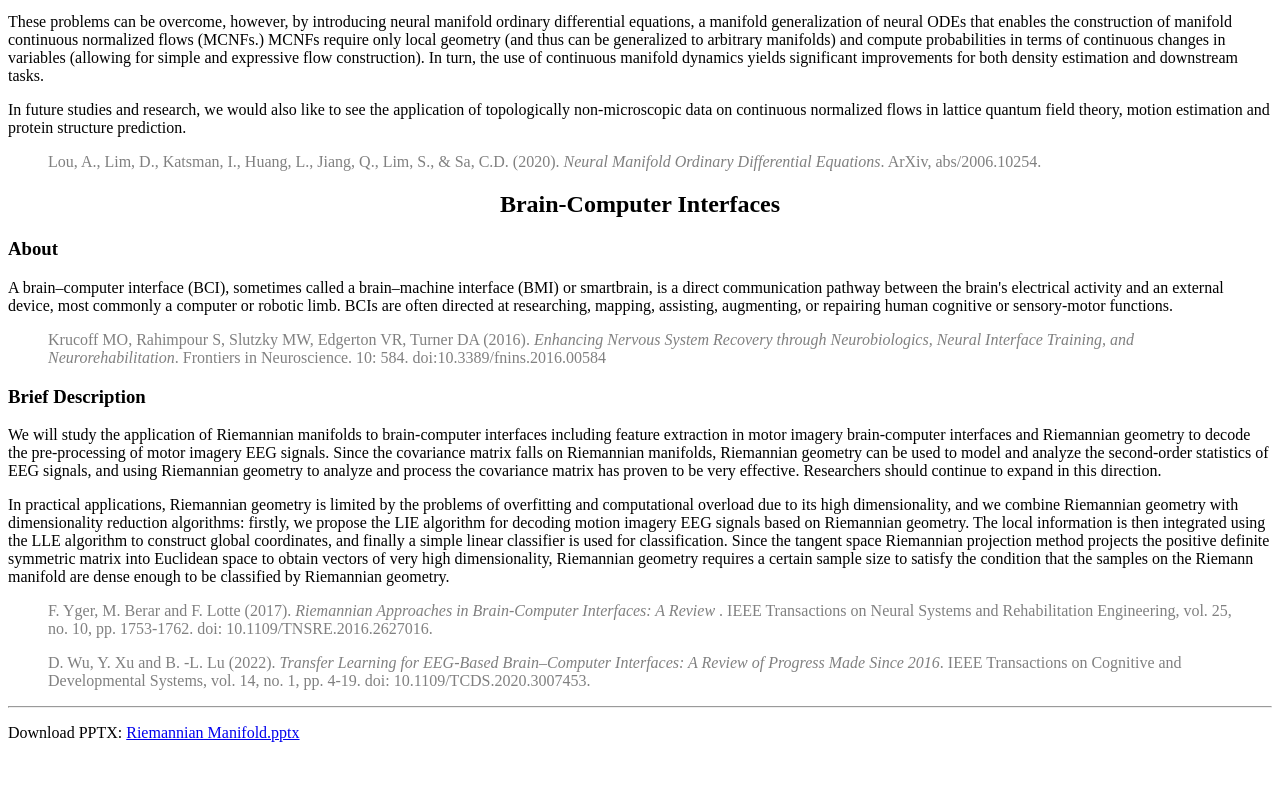
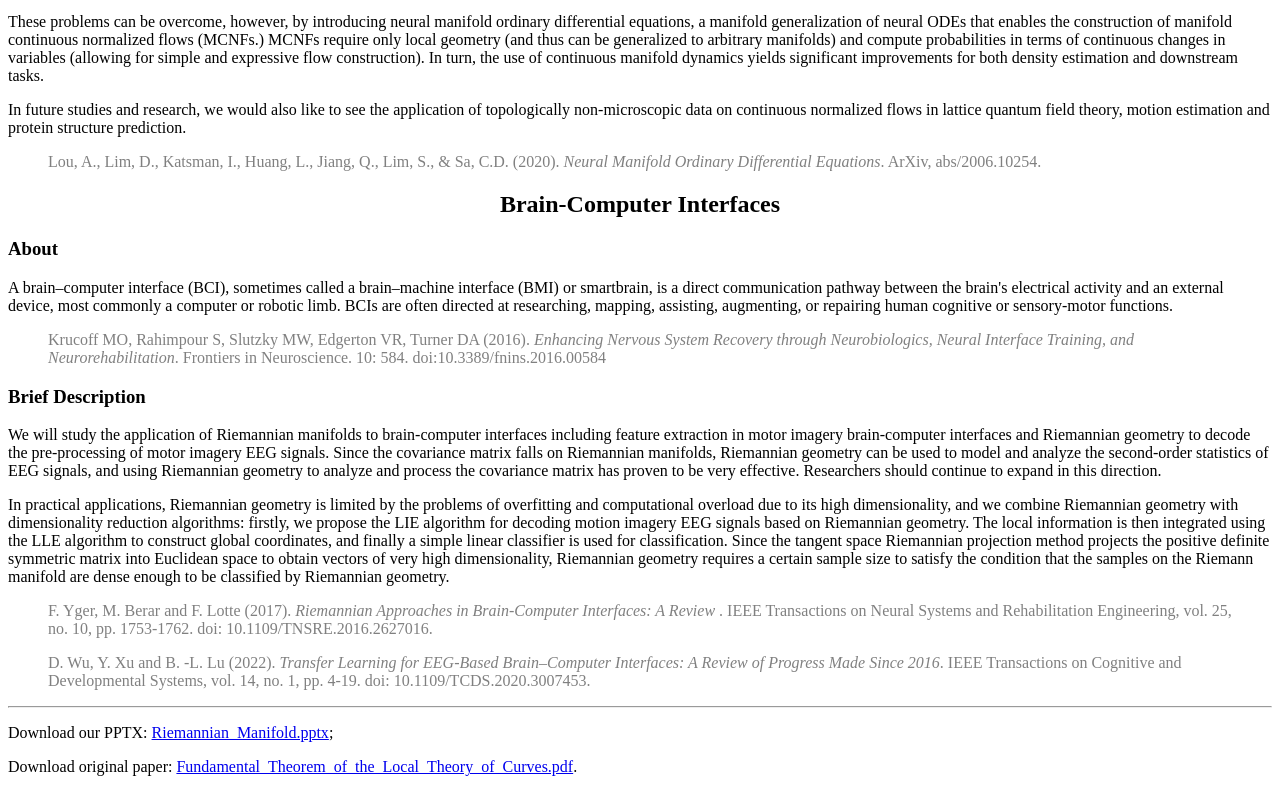
Before and after one commit to kongwingwu/AXIS, a plain HTML site: page index.html in a window 1280 px wide. Shown: the part 636-1428 px from the top of the page. Before the commit the page ends 1394 px from the top, so only its background shows below. Drawn offline with Linux system fonts and the light colour scheme.

Commit message:
Update index.html

```diff
--- a/index.html
+++ b/index.html
@@ -43,5 +43,6 @@
 		<p> D. Wu, Y. Xu and B. -L. Lu (2022). <i>Transfer Learning for EEG-Based Brain–Computer Interfaces: A Review of Progress Made Since 2016</i>. IEEE Transactions on Cognitive and Developmental Systems, vol. 14, no. 1, pp. 4-19. doi: 10.1109/TCDS.2020.3007453. </p>
 	</blockquote>
 	<hr>
-	<p> Download PPTX: <a href="kongwingwu.github.io/AXIS/Riemannian Manifold.pptx">Riemannian Manifold.pptx</a> </p>
+	<p> Download our PPTX: <a href="kongwingwu.github.io/AXIS/Riemannian_Manifold.pptx">Riemannian_Manifold.pptx</a>; </p>
+	<p> Download original paper: <a href="kongwingwu.github.io/AXIS/Fundamental_Theorem_of_the_Local_Theory_of_Curves.pdf">Fundamental_Theorem_of_the_Local_Theory_of_Curves.pdf</a>. </p>
 </body>
```
